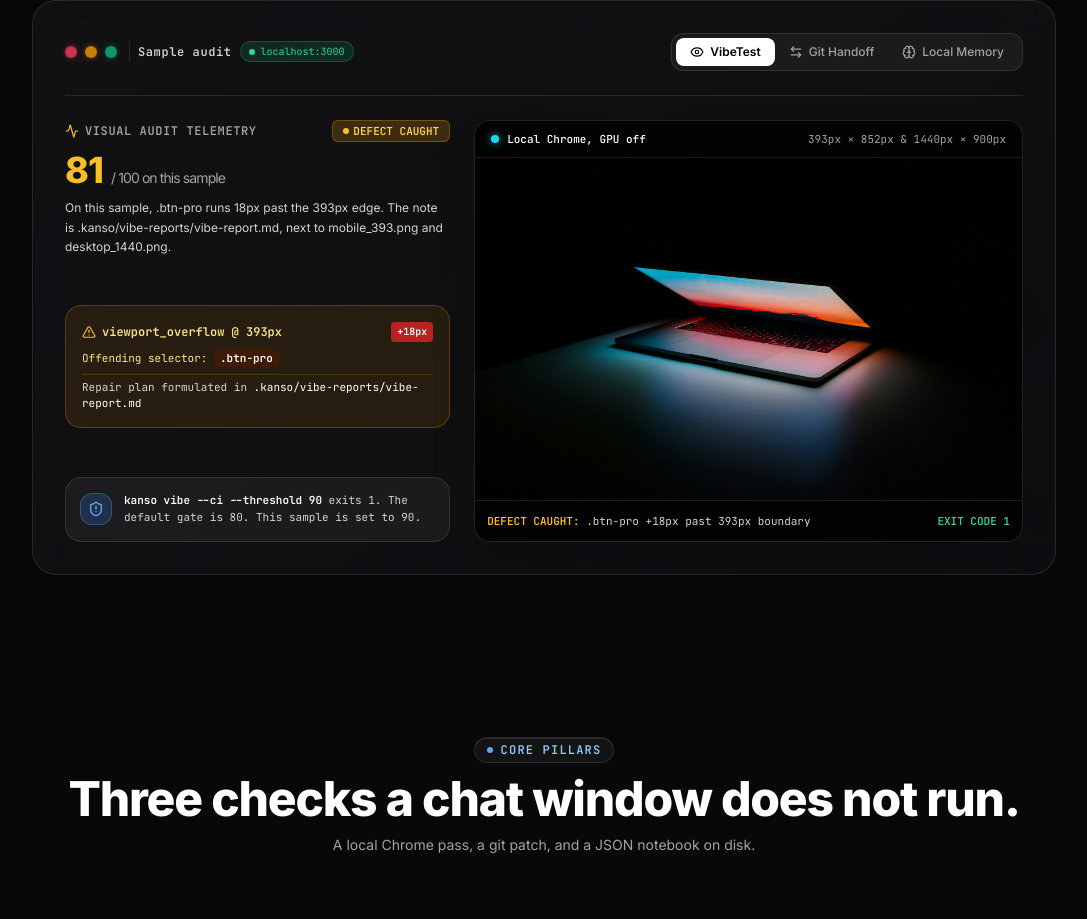
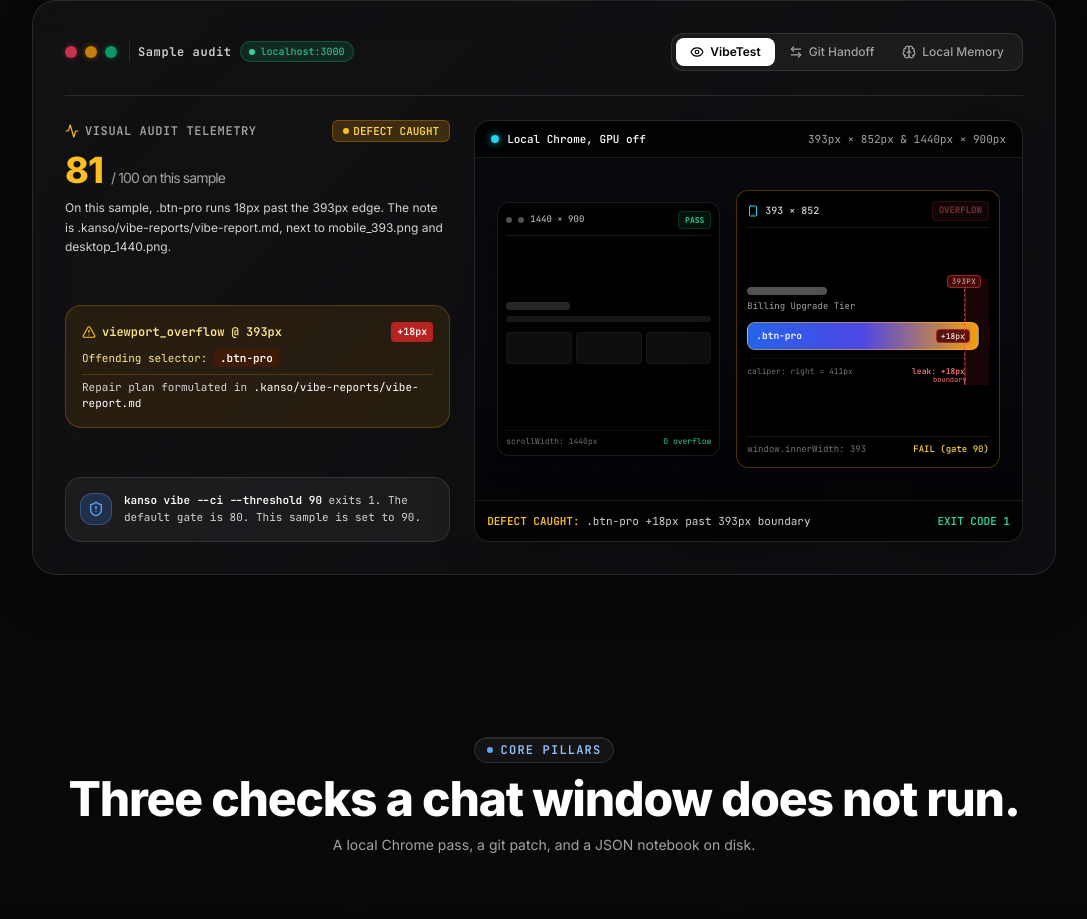
Before and after one commit to Andrew-Express-Agency/kanso, a website: page site/index.html in a window 1280 px wide. Shown: the part 879-1798 px from the top of the page, without its empty margins (96-1183 px from the left). Drawn offline with nearby package versions, Linux system fonts and the light colour scheme.

Commit message:
feat(site): replace static macbook photo with dual-viewport DOM caliper inspection stage

```diff
--- a/site/index.html
+++ b/site/index.html
@@ -342,14 +342,91 @@
             <span class="text-neutral-400">393px × 852px & 1440px × 900px</span>
           </div>
 
-          <!-- Photo Stage -->
-          <div class="relative overflow-hidden aspect-[16/10] bg-black flex items-center justify-center">
-            <img
-              src="assets/photos/stage-macbook.jpg"
-              alt="MacBook Pro Hardware Local Studio"
-              class="w-full h-full object-cover object-center"
-              loading="eager"
-            />
+          <!-- Dual-Viewport DOM Caliper Audit Stage -->
+          <div class="relative overflow-hidden aspect-[16/10] bg-[#07090e] flex items-center justify-center p-3.5 sm:p-5 select-none font-mono">
+            <!-- Background Coordinate Grid -->
+            <div class="absolute inset-0 bg-grid opacity-30 pointer-events-none"></div>
+            <div class="absolute inset-0 bg-gradient-to-t from-black/60 via-transparent to-transparent pointer-events-none"></div>
+
+            <div class="relative w-full h-full flex items-center justify-center gap-3 sm:gap-4">
+
+              <!-- Desktop Frame 1440px (Clean) -->
+              <div class="w-[44%] h-[84%] rounded-xl bg-black/80 border border-white/10 p-2 flex flex-col justify-between shadow-xl relative overflow-hidden hidden sm:flex">
+                <div class="flex items-center justify-between pb-1.5 border-b border-white/10 text-[9px] text-neutral-400">
+                  <div class="flex items-center gap-1.5">
+                    <span class="w-1.5 h-1.5 rounded-full bg-neutral-600"></span>
+                    <span class="w-1.5 h-1.5 rounded-full bg-neutral-600"></span>
+                    <span class="text-neutral-300">1440 × 900</span>
+                  </div>
+                  <span class="text-emerald-400 text-[8px] font-semibold bg-emerald-500/10 px-1.5 py-0.5 rounded border border-emerald-500/20">PASS</span>
+                </div>
+                <!-- Wireframe page skeleton -->
+                <div class="space-y-1.5 py-1 text-[8px] text-neutral-500 opacity-60">
+                  <div class="h-2 w-16 bg-neutral-700 rounded"></div>
+                  <div class="h-1.5 w-full bg-neutral-800 rounded"></div>
+                  <div class="grid grid-cols-3 gap-1 pt-1">
+                    <div class="h-8 bg-neutral-900 border border-white/5 rounded"></div>
+                    <div class="h-8 bg-neutral-900 border border-white/5 rounded"></div>
+                    <div class="h-8 bg-neutral-900 border border-white/5 rounded"></div>
+                  </div>
+                </div>
+                <div class="text-[8px] text-neutral-500 flex items-center justify-between pt-1 border-t border-white/5">
+                  <span>scrollWidth: 1440px</span>
+                  <span class="text-emerald-400">0 overflow</span>
+                </div>
+              </div>
+
+              <!-- Mobile Frame 393px (Defect: .btn-pro +18px Overflow) -->
+              <div class="w-full sm:w-[52%] h-[92%] rounded-xl bg-black/90 border border-amber-500/30 p-2.5 flex flex-col justify-between shadow-2xl relative">
+                <!-- Phone top bar -->
+                <div class="flex items-center justify-between pb-1.5 border-b border-white/10 text-[10px]">
+                  <div class="flex items-center gap-1.5 text-neutral-300">
+                    <i data-lucide="smartphone" class="w-3 h-3 text-cyan-400"></i>
+                    <span class="font-medium">393 × 852</span>
+                  </div>
+                  <span class="text-red-400 text-[9px] font-bold bg-red-500/15 px-1.5 py-0.5 rounded border border-red-500/30 animate-pulse">OVERFLOW</span>
+                </div>
+
+                <!-- Phone screen viewport area with boundary caliper -->
+                <div class="relative my-auto py-2 pr-6">
+                  <!-- The 393px Viewport Boundary line -->
+                  <div class="absolute top-0 bottom-0 right-6 w-px border-r border-dashed border-red-500/80 z-10 flex flex-col justify-between items-center pointer-events-none">
+                    <span class="text-[7.5px] bg-red-950 text-red-300 px-1 py-0.2 rounded border border-red-500/50 uppercase tracking-wider -translate-y-1">393px</span>
+                    <span class="text-[7px] text-red-400 -translate-x-3.5">boundary</span>
+                  </div>
+
+                  <!-- Right hazard strip (overflow zone) -->
+                  <div class="absolute top-0 bottom-0 right-0 w-6 bg-red-500/10 border-l border-red-500/30 pointer-events-none"></div>
+
+                  <!-- Simulated Web Content -->
+                  <div class="space-y-1.5">
+                    <div class="h-2 w-20 bg-neutral-600 rounded"></div>
+                    <div class="text-[9px] text-neutral-400 leading-tight">Billing Upgrade Tier</div>
+
+                    <!-- Defect Button: .btn-pro leaking +18px past right edge -->
+                    <div class="relative pt-1">
+                      <div class="w-[calc(100%+14px)] bg-gradient-to-r from-blue-600 via-indigo-600 to-amber-500 text-white text-[9.5px] font-bold py-1.5 px-2 rounded-lg flex items-center justify-between shadow-lg border border-amber-400/50">
+                        <span>.btn-pro</span>
+                        <span class="text-[8px] bg-red-950/90 text-red-200 px-1 rounded border border-red-500/50">+18px</span>
+                      </div>
+                    </div>
+                  </div>
+
+                  <!-- Caliper Measurement Annotation -->
+                  <div class="mt-2 pt-1.5 flex items-center justify-between text-[8px] font-mono text-neutral-400 border-t border-white/5">
+                    <span class="text-neutral-500">caliper: right = 411px</span>
+                    <span class="text-red-400 font-bold">leak: +18px</span>
+                  </div>
+                </div>
+
+                <!-- Phone bottom status -->
+                <div class="pt-1.5 border-t border-white/10 flex items-center justify-between text-[9px] text-neutral-400">
+                  <span class="text-neutral-500">window.innerWidth: 393</span>
+                  <span class="text-amber-300 font-medium">FAIL (gate 90)</span>
+                </div>
+              </div>
+
+            </div>
           </div>
 
           <!-- Bottom Summary Bar -->
```
